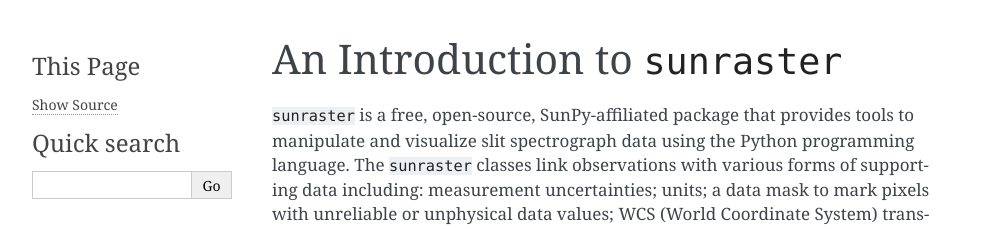
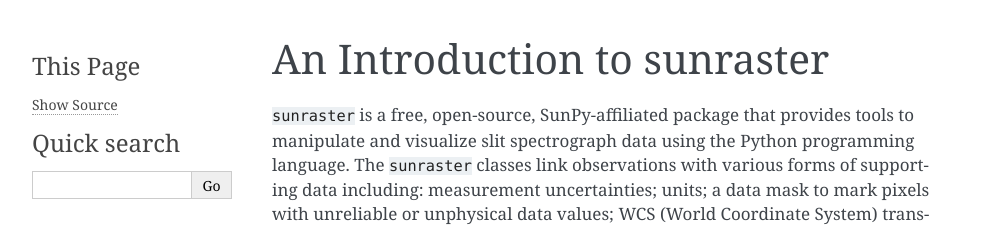
Before and after one commit to sunpy/sunraster, a Sphinx documentation site: the page built from docs/introduction.rst, in a window 1280 px wide. Shown: the top 229 px of the page, without its empty margins (148-1141 px from the left). Built offline with Sphinx 7.4.7, drawn with Linux system fonts in a browser that asks for light colours; the version number could not be read and is left out.

```diff
--- a/docs/contributing.rst
+++ b/docs/contributing.rst
@@ -1,6 +1,6 @@
-=============================
-Contributing to ``sunraster``
-=============================
+=========================
+Contributing to sunraster
+=========================
 
 We are always enthusiastic to welcome new users and developers who want
 to enhance the ``sunraster``.
--- a/docs/introduction.rst
+++ b/docs/introduction.rst
@@ -1,5 +1,5 @@
-An Introduction to ``sunraster``
-================================
+An Introduction to sunraster
+============================
 
 ``sunraster`` is a free, open-source, SunPy-affiliated package that provides
 tools to manipulate and visualize slit spectrograph data using the Python
```
